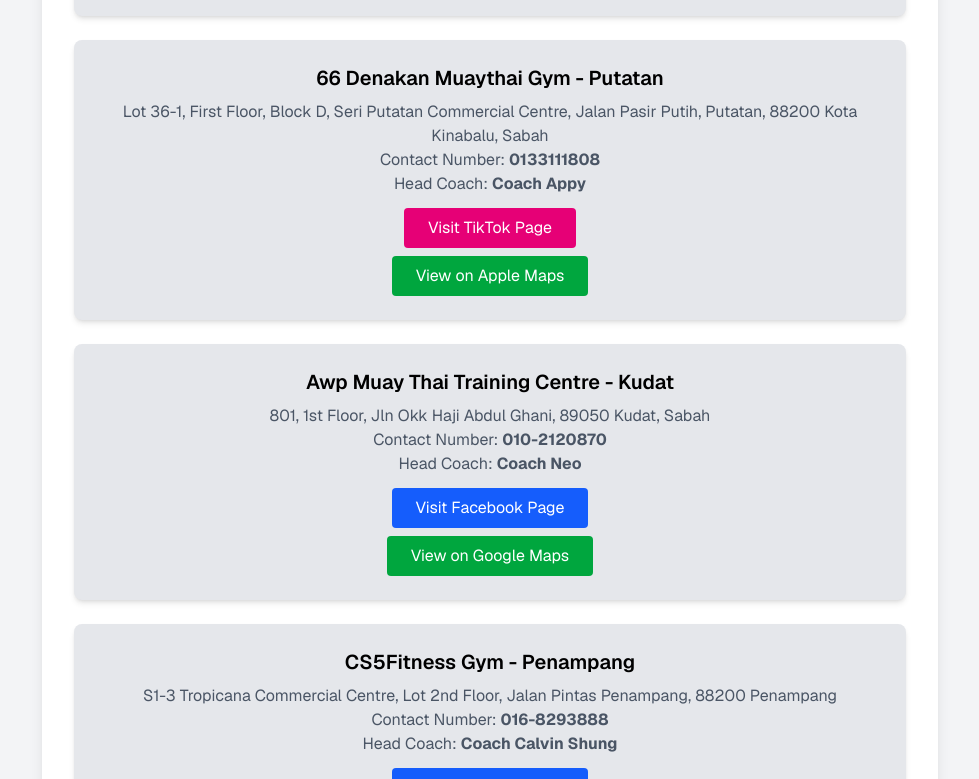
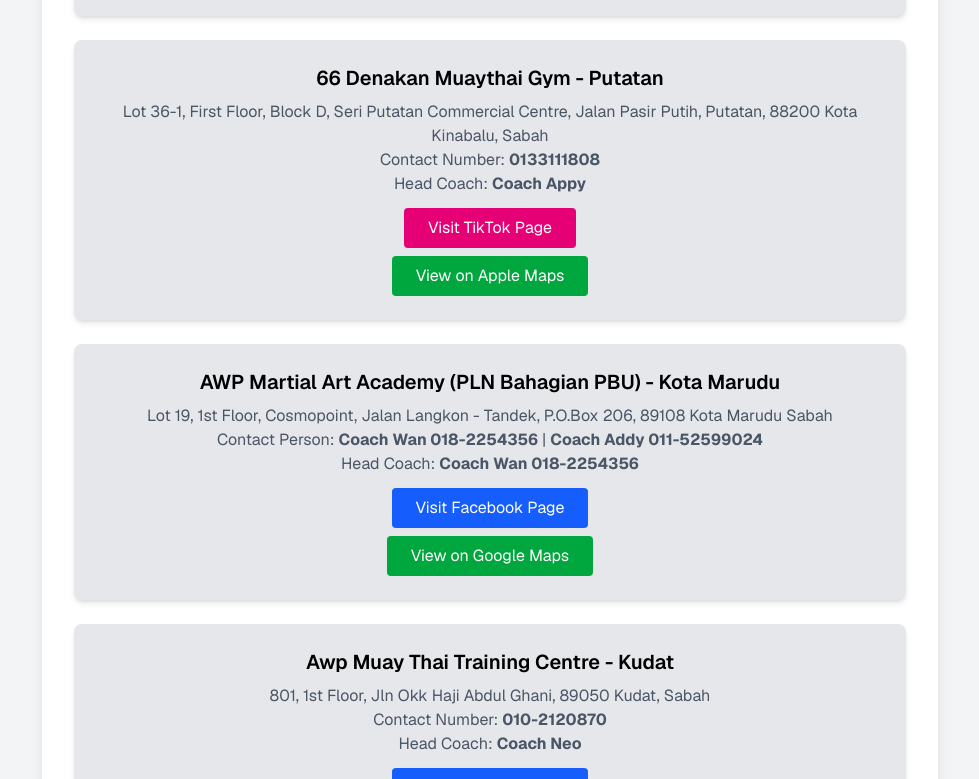
Before and after one commit to dhillon80/muaythai-sabah, a Next.js app: page /directory in a window 1280 px wide. Shown: the part 440-1219 px from the top of the page, without its empty margins (150-1129 px from the left). Built offline with nearby package versions, Linux system fonts and the light colour scheme.

Commit message:
Added AWP Martial Art Academy to the directory

```diff
--- a/app/directory/page.js
+++ b/app/directory/page.js
@@ -33,7 +33,17 @@ export default function Directory() {
             <Link href="https://maps.apple.com/?address=88200%20Kota%20Kinabalu,%20Sabah,%20Malaysia&auid=6097815412148545768&ll=5.918426,116.060878&lsp=7618&q=88200&t=m" target="_blank" rel="noopener noreferrer" className="bg-green-600 text-white px-6 py-2 mt-2 rounded hover:bg-green-700">View on Apple Maps</Link>
           </div>
 
-          {/* 3. Awp Muay Thai Training Centre - Kudat */}
+          {/* 3. AWP Martial Art Academy - Kota Marudu */}
+          <div className="flex flex-col items-center justify-between p-6 bg-gray-200 rounded-lg shadow-md">
+            <h2 className="text-xl font-semibold mb-2">AWP Martial Art Academy (PLN Bahagian PBU) - Kota Marudu</h2>
+            <p className="text-gray-600">Lot 19, 1st Floor, Cosmopoint, Jalan Langkon - Tandek, P.O.Box 206, 89108 Kota Marudu Sabah</p>
+            <p className="text-gray-600">Contact Person: <strong>Coach Wan 018-2254356</strong> | <strong>Coach Addy 011-52599024</strong></p>
+            <p className="text-gray-600 mb-3">Head Coach: <strong>Coach Wan 018-2254356</strong></p>
+            <Link href="https://www.facebook.com/awpmartialart" target="_blank" rel="noopener noreferrer" className="bg-blue-600 text-white px-6 py-2 rounded hover:bg-blue-700">Visit Facebook Page</Link>
+            <Link href="https://g.co/kgs/a78JkEk" target="_blank" rel="noopener noreferrer" className="bg-green-600 text-white px-6 py-2 mt-2 rounded hover:bg-green-700">View on Google Maps</Link>
+          </div>
+
+          {/* 4. Awp Muay Thai Training Centre - Kudat */}
           <div className="flex flex-col items-center justify-between p-6 bg-gray-200 rounded-lg shadow-md">
             <h2 className="text-xl font-semibold mb-2">Awp Muay Thai Training Centre - Kudat</h2>
             <p className="text-gray-600">801, 1st Floor, Jln Okk Haji Abdul Ghani, 89050 Kudat, Sabah</p>
@@ -43,7 +53,7 @@ export default function Directory() {
             <Link href="https://maps.app.goo.gl/gRR1xhiAcQYUHZr16" target="_blank" rel="noopener noreferrer" className="bg-green-600 text-white px-6 py-2 mt-2 rounded hover:bg-green-700">View on Google Maps</Link>
           </div>
 
-          {/* 4. CS5Fitness Gym - Penampang */}
+          {/* 5. CS5Fitness Gym - Penampang */}
           <div className="flex flex-col items-center justify-between p-6 bg-gray-200 rounded-lg shadow-md">
             <h2 className="text-xl font-semibold mb-2">CS5Fitness Gym - Penampang</h2>
             <p className="text-gray-600">S1-3 Tropicana Commercial Centre, Lot 2nd Floor, Jalan Pintas Penampang, 88200 Penampang</p>
@@ -52,7 +62,7 @@ export default function Directory() {
             <Link href="https://www.facebook.com/share/15PnhtUh6C/" target="_blank" rel="noopener noreferrer" className="bg-blue-600 text-white px-6 py-2 rounded hover:bg-blue-700">Visit Facebook Page</Link>
           </div>
 
-          {/* 5. D&apos;Sha Muayfit Tawau */}
+          {/* 6. D&apos;Sha Muayfit Tawau */}
           <div className="flex flex-col items-center justify-between p-6 bg-gray-200 rounded-lg shadow-md">
             <h2 className="text-xl font-semibold mb-2">D&apos;Sha Muayfit Tawau</h2>
             <p className="text-gray-600">Jalan Sin Onn, Lorong Jelita 1, No. 1007, 91000 Tawau, Sabah</p>
@@ -61,7 +71,7 @@ export default function Directory() {
             <Link href="https://web.facebook.com/DShaMuaythaiTawau" target="_blank" rel="noopener noreferrer" className="bg-blue-600 text-white px-6 py-2 rounded hover:bg-blue-700">Visit Facebook Page</Link>
           </div>
 
-          {/* 6. Garagas Fight Team - Keningau */}
+          {/* 7. Garagas Fight Team - Keningau */}
           <div className="flex flex-col items-center justify-between p-6 bg-gray-200 rounded-lg shadow-md">
             <h2 className="text-xl font-semibold mb-2">Garagas Fight Team - Keningau</h2>
             <p className="text-gray-600">Lot D8, 2nd Floor Keningau Plaza, 89000 Keningau, Sabah</p>
@@ -70,7 +80,7 @@ export default function Directory() {
             <Link href="https://www.facebook.com/TEAMGARAGAS" target="_blank" rel="noopener noreferrer" className="bg-blue-600 text-white px-6 py-2 rounded hover:bg-blue-700">Visit Facebook Page</Link>
           </div>
 
-          {/* 7. M1 Monster Muaythai & Fitness Academy - Kota Kinabalu */}
+          {/* 8. M1 Monster Muaythai & Fitness Academy - Kota Kinabalu */}
           <div className="flex flex-col items-center justify-between p-6 bg-gray-200 rounded-lg shadow-md">
             <h2 className="text-xl font-semibold mb-2">M1 Monster Muaythai & Fitness Academy - Kota Kinabalu</h2>
             <p className="text-gray-600">TINGKAT 2, LOT 4, WISMA KKM, BATU 5 (SAME BUILDING WITH MR DIY LIKAS), 88450 KOTA KINABALU, SABAH</p>
@@ -78,7 +88,7 @@ export default function Directory() {
             <Link href="https://maps.app.goo.gl/Khf6zgu5ZKS9KuCa7" target="_blank" rel="noopener noreferrer" className="bg-green-600 text-white px-6 py-2 mt-2 rounded hover:bg-green-700">View on Google Maps</Link>
           </div>
 
-          {/* 8. M2 Monster Muaythai & Fitness Academy - Penampang */}
+          {/* 9. M2 Monster Muaythai & Fitness Academy - Penampang */}
           <div className="flex flex-col items-center justify-between p-6 bg-gray-200 rounded-lg shadow-md">
             <h2 className="text-xl font-semibold mb-2">M2 Monster Muaythai & Fitness Academy - Penampang</h2>
             <p className="text-gray-600">LOT 23, 3RD FLOOR, TAMAN VICTORY SHOPHOUSE (TOWERING PENAMPANG), JALAN PENAMPANG, 88300 KOTA KINABALU, SABAH</p>
@@ -86,7 +96,7 @@ export default function Directory() {
             <Link href="https://maps.app.goo.gl/S6NjjFkuHQKVDTMv7?g_st=awb" target="_blank" rel="noopener noreferrer" className="bg-green-600 text-white px-6 py-2 mt-2 rounded hover:bg-green-700">View on Google Maps</Link>
           </div>
 
-          {/* 9. Persatuan Muaythai Daerah Lahad Datu */}
+          {/* 10. Persatuan Muaythai Daerah Lahad Datu */}
           <div className="flex flex-col items-center justify-between p-6 bg-gray-200 rounded-lg shadow-md">
             <h2 className="text-xl font-semibold mb-2">Persatuan Muaythai Daerah Lahad Datu</h2>
             <p className="text-gray-600">Innovation Martial Arts Academy, Fajar Centre, MDLD 3275, Lot 10, 1st Floor, 91100 Lahad Datu, Sabah</p>
@@ -95,7 +105,7 @@ export default function Directory() {
             <Link href="https://web.facebook.com/profile.php?id=100082994329166" target="_blank" rel="noopener noreferrer" className="bg-blue-600 text-white px-6 py-2 rounded hover:bg-blue-700">Visit Facebook Page</Link>
           </div>
 
-          {/* 10. RNM FIGHT CLUB - Inanam */}
+          {/* 11. RNM FIGHT CLUB - Inanam */}
           <div className="flex flex-col items-center justify-between p-6 bg-gray-200 rounded-lg shadow-md">
             <h2 className="text-xl font-semibold mb-2">RNM FIGHT CLUB (RNMFC) - Inanam</h2>
             <p className="text-gray-600">LOT 17, 1ST FLOOR, TAIPAN 28, BLOCK C, JALAN TAIPAN 28, INANAM, 88450 KOTA KINABALU, SABAH</p>
@@ -110,7 +120,7 @@ export default function Directory() {
             </div>
           </div>
 
-          {/* 11. Tavangkaz Muayfit - Penampang */}
+          {/* 12. Tavangkaz Muayfit - Penampang */}
           <div className="flex flex-col items-center justify-between p-6 bg-gray-200 rounded-lg shadow-md">
             <h2 className="text-xl font-semibold mb-2">Tavangkaz Muayfit - Penampang</h2>
             <p className="text-gray-600">Bilik aerobic, Kompleks Sukan Penampang, 89507 Penampang, Sabah</p>
```
